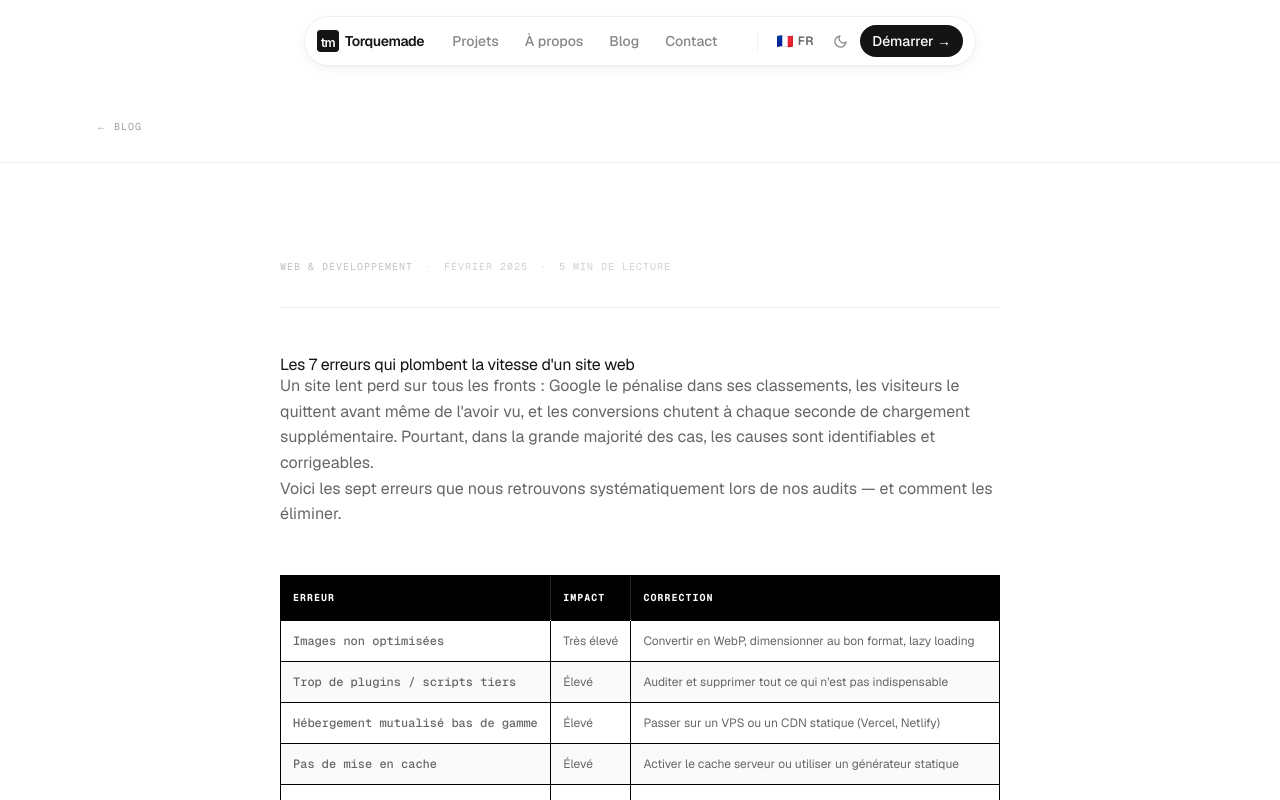
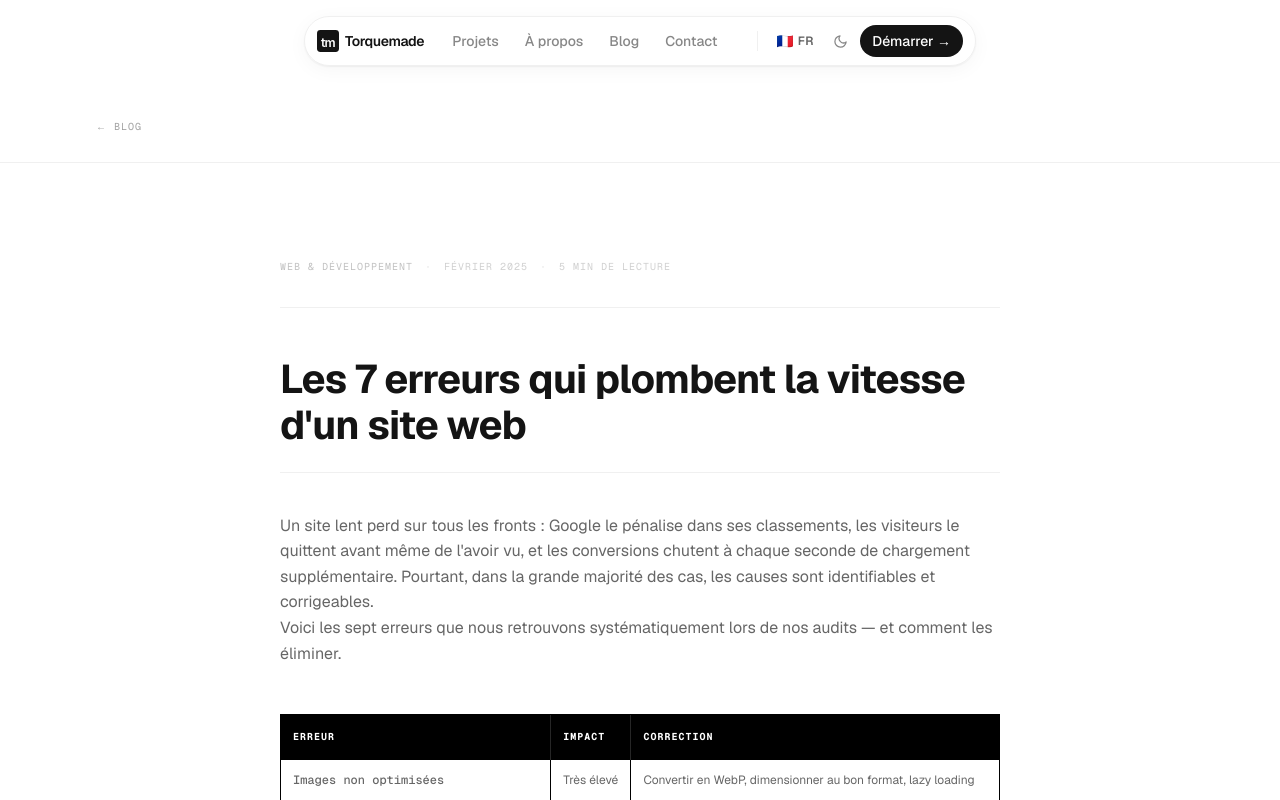
Before and after one commit to loanrmb/torquemade-v2, a Next.js app: page /blog/erreurs-vitesse-site-web in a window 1280 px wide. Shown: the top 800 px of the page. Built offline with nearby package versions, Linux system fonts and the light colour scheme.

Commit message:
Update _content.tsx

```diff
--- a/app/blog/(articles)/erreurs-vitesse-site-web/_content.tsx
+++ b/app/blog/(articles)/erreurs-vitesse-site-web/_content.tsx
@@ -72,7 +72,7 @@ function ArticleFR({ lang }: { lang: 'fr' | 'en' }) {
         <span className="opacity-30">5 min de lecture</span>
       </div>
 
-      <h1>Les 7 erreurs qui plombent la vitesse d&apos;un site web</h1>
+      <h1 className="blog-article-title">Les 7 erreurs qui plombent la vitesse d&apos;un site web</h1>
 
       <p>Un site lent perd sur tous les fronts : Google le pénalise dans ses classements, les visiteurs le quittent avant même de l&apos;avoir vu, et les conversions chutent à chaque seconde de chargement supplémentaire. Pourtant, dans la grande majorité des cas, les causes sont identifiables et corrigeables.</p>
 
@@ -151,7 +151,7 @@ function ArticleEN({ lang }: { lang: 'fr' | 'en' }) {
         <span className="opacity-30">5 min read</span>
       </div>
 
-      <h1>The 7 Mistakes That Kill Your Website&apos;s Speed</h1>
+      <h1 className="blog-article-title">The 7 Mistakes That Kill Your Website&apos;s Speed</h1>
 
       <p>A slow site loses on every front: Google penalizes it in rankings, visitors leave before they&apos;ve even seen it, and conversions drop with every extra second of load time. Yet in the vast majority of cases, the causes are identifiable and fixable.</p>
 
```
